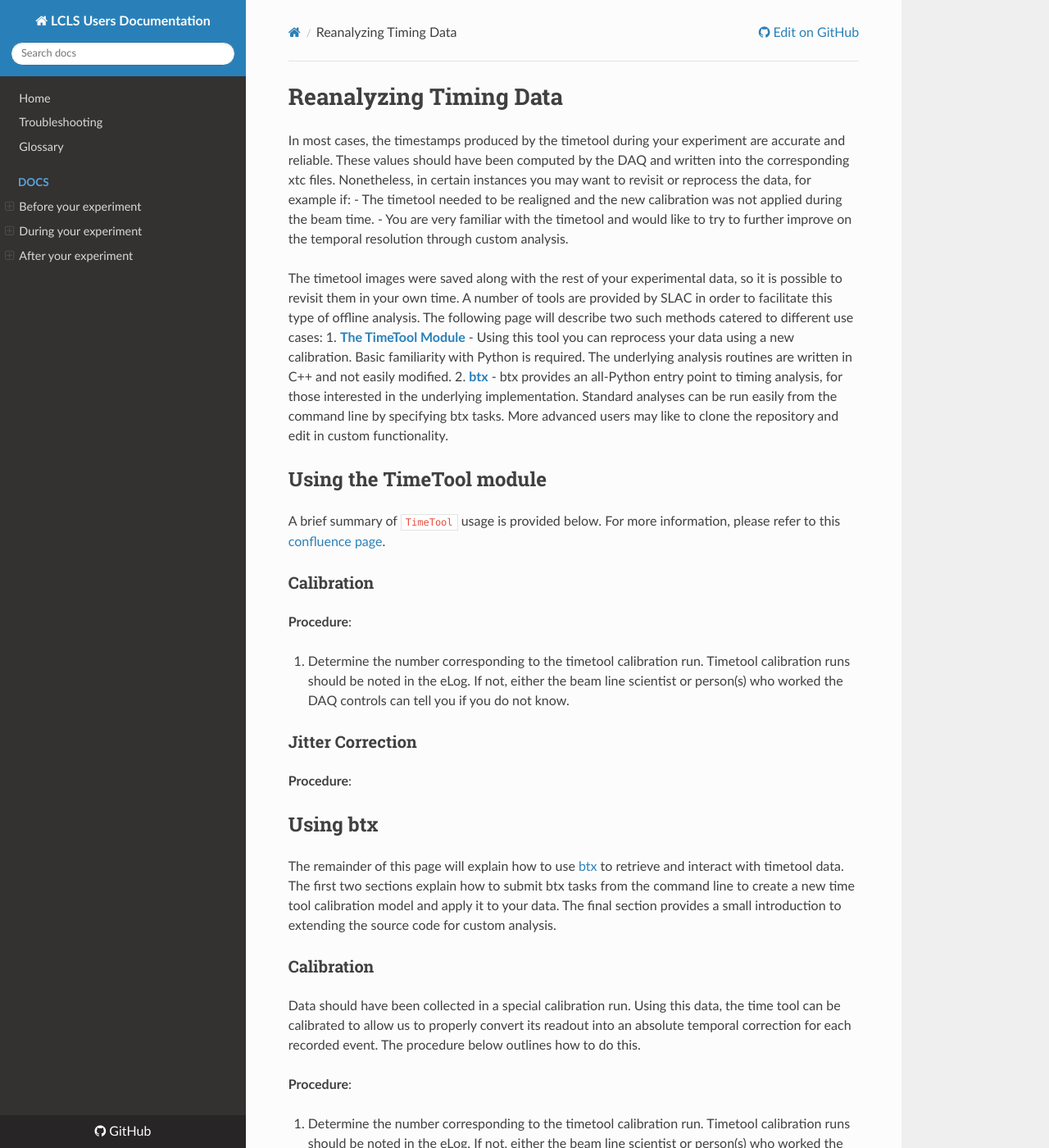
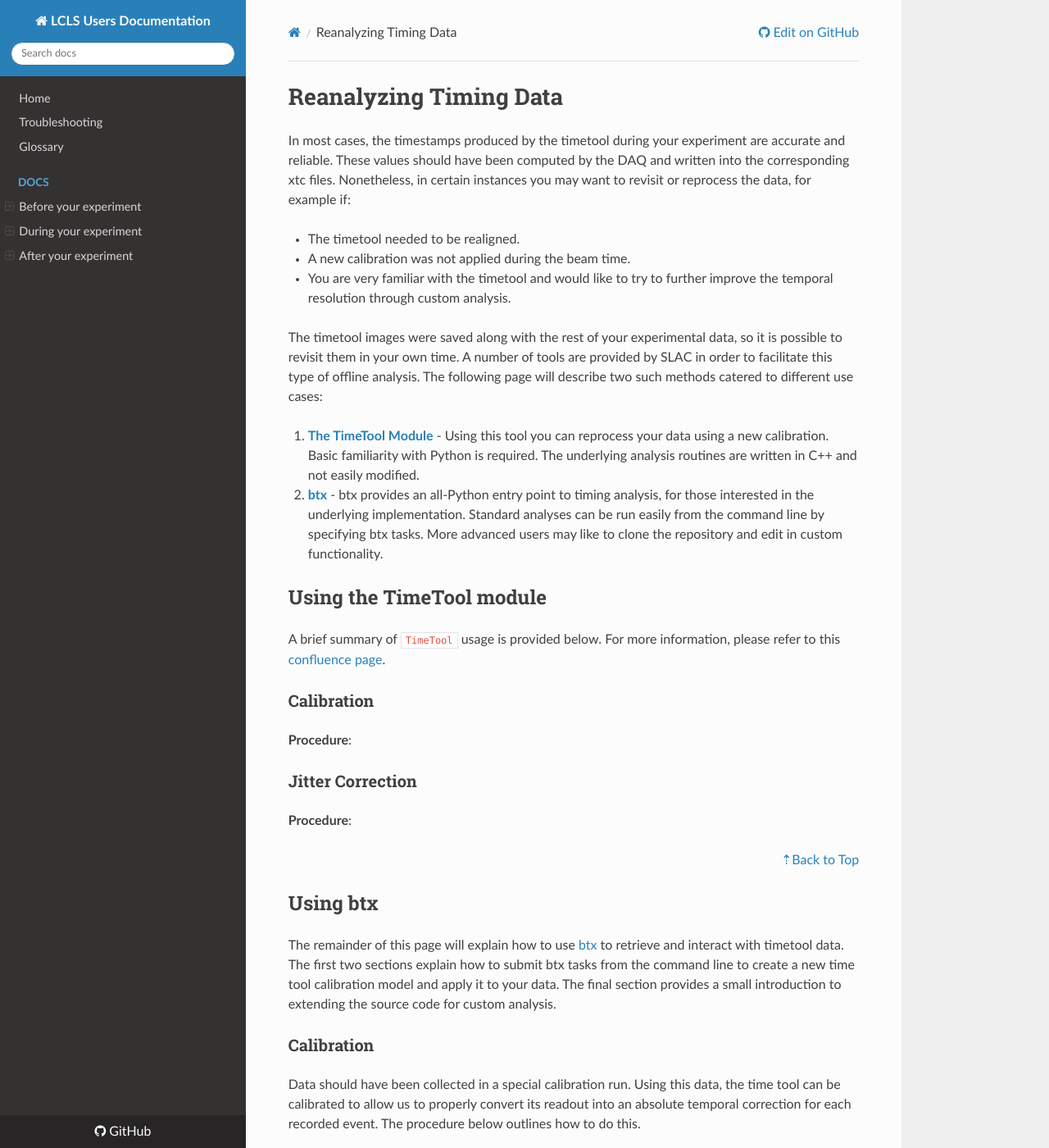
Before and after one commit to lcls-users/lcls-users, an MkDocs documentation site: the page built from docs/after/timetool.md, in a window 1280 px wide and 1400 px high. Shown: the whole window at 82% size. Built offline with MkDocs 1.6.1, drawn with Linux system fonts in a browser that asks for light colours; nearby versions of some CDN libraries; some of the changed text lies outside the part shown.

Commit message:
Formatting

````diff
--- a/docs/after/timetool.md
+++ b/docs/after/timetool.md
@@ -1,9 +1,12 @@
 # Reanalyzing Timing Data
 In most cases, the timestamps produced by the timetool during your experiment are accurate and reliable. These values should have been computed by the DAQ and written into the corresponding xtc files. Nonetheless, in certain instances you may want to revisit or reprocess the data, for example if:
-- The timetool needed to be realigned and the new calibration was not applied during the beam time.
-- You are very familiar with the timetool and would like to try to further improve on the temporal resolution through custom analysis.
+
+- The timetool needed to be realigned.
+- A new calibration was not applied during the beam time.
+- You are very familiar with the timetool and would like to try to further improve the temporal resolution through custom analysis.
 
 The timetool images were saved along with the rest of your experimental data, so it is possible to revisit them in your own time. A number of tools are provided by SLAC in order to facilitate this type of offline analysis. The following page will describe two such methods catered to different use cases:
+
 1. [**The TimeTool Module**](#TimeTool) - Using this tool you can reprocess your data using a new calibration. Basic familiarity with Python is required. The underlying analysis routines are written in C++ and not easily modified.
 2. [**btx**](#btx) - btx provides an all-Python entry point to timing analysis, for those interested in the underlying implementation. Standard analyses can be run easily from the command line by specifying btx tasks. More advanced users may like to clone the repository and edit in custom functionality.
 
@@ -16,11 +19,11 @@ A brief summary of `TimeTool` usage is provided below. For more information, ple
 
 **Procedure**:
 
-1. Determine the number corresponding to the timetool calibration run. Timetool calibration runs should be noted in the eLog. If not, either the beam line scientist or person(s) who worked the DAQ controls can tell you if you do not know.
-
 ### Jitter Correction
 
 **Procedure**:
+
+[<p align="right">&#8673;Back to Top</p>](#)
 
 ## Using btx {: #btx}
 The remainder of this page will explain how to use [btx](https://www.github.com/lcls-users/btx) to retrieve and interact with timetool data. The first two sections explain how to submit btx tasks from the command line to create a new time tool calibration model and apply it to your data. The final section provides a small introduction to extending the source code for custom analysis.
@@ -44,7 +47,7 @@ calibrate_timetool:
 ```
 
 !!! danger "Case-sensitivity"
-    Certain parameters, such as ```figs``` above may take case-sensitive values.
+    Certain parameters, such as ```figs``` above, may take case-sensitive values.
 
 <ol start=3>
 <li>Submit the task using the <code>elog_submit.sh</code> script.</li>
@@ -68,10 +71,10 @@ timetool/
 Diagnostic figures are stored in the ```figs``` subdirectory. The fitted calibration is stored in the ```calib``` subdirectory in a plain text file named ```r{run}.out``` where ```{run}``` is the number of the calibration run. The model is stored as polynomial coefficients in descending order. This file is what is used for performing timetool corrections to experimental data as explained below.
 
 ### Jitter Correction
-Once the timetool has been calibrated, a set of model parameters will be stored which can be used to correct the nominal time for any event in actual experimental data runs. An additional task has been defined in order to produce these corrections for you. Similarly to timetool calibration this task is defined in your btx YAML file. Note that you will likely need to run multiple calibration runs as the timing will drift over the course of your experiment. Make sure that you are using the most recent calibration for performing corrections.
+Once the timetool has been calibrated, a set of model parameters will be stored which can be used to correct the nominal time for any event in actual experimental data runs. An additional task has been defined in order to produce these corrections for you. Similarly to timetool calibration this task is defined in your btx YAML file. Note that you may have run multiple calibration runs throughout your experiment as the alignment can drift over time. Make sure that you are using the most recent calibration for performing corrections.
 
 !!! danger "Timing Drifts"
-    The instrument alignment will drift over time requiring recalibration. Make sure to always use the most recent calibration model for performing timetool corrections.
+    The instrument alignment will drift over time, requiring recalibration. Make sure to always use the most recent calibration model for performing timetool corrections.
 
 **Procedure**:
 
@@ -94,7 +97,7 @@ timetool_correct:
 ```
 
 !!! danger "Case-sensitivity"
-    Certain parameters, such as ```figs``` above may take case-sensitive values.
+    Certain parameters, such as ```figs``` above, may take case-sensitive values.
 
 <ol start=3>
 <li>Submit your task using <code>elog_submit.sh</code>.</li></ol>
@@ -112,3 +115,5 @@ timetool/
 └── figs/
      └── EdgesHist_r00{run}.png
 ```
+
+[<p align="right">&#8673;Back to Top</p>](#)
````
Also changed, not shown: docs/during/timetool.md (+1 -4 lines).
